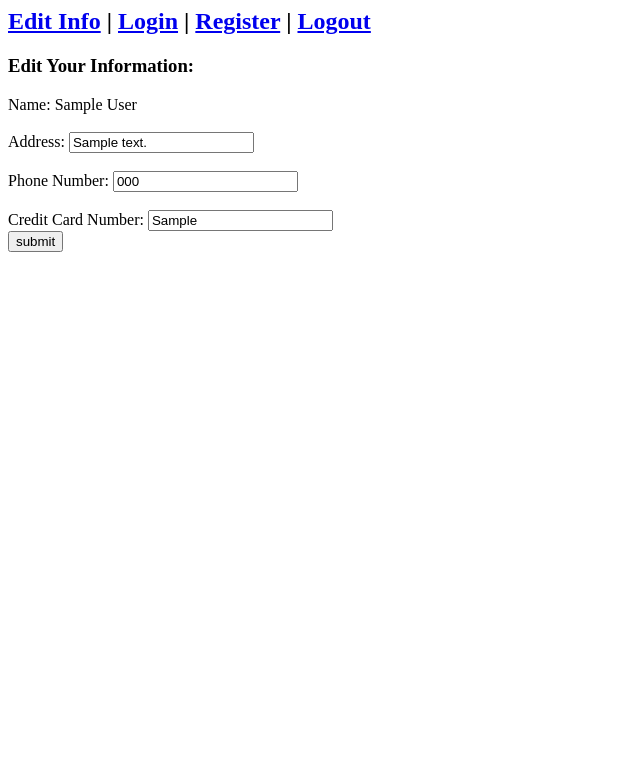
After one commit to amle92/tripleL, a PHP site: page /edituser.php in a window 1280 px wide. The commit adds this page. Shown: the top 783 px of the page, without its empty margins (0-640 px from the left). Run offline with PHP 8.4, Linux system fonts and the light colour scheme; the visitor is signed in with stand-in values (Sample User, id 1); tables that the repository leaves empty or names only in its code hold one stand-in row (values such as "Sample post").

Commit message:
edit info,logout
added functionality to edit info and logout

```diff
--- /dev/null
+++ b/Web/edituser.php
@@ -0,0 +1,68 @@
+<?php
+	session_start();
+	require_once("dbconnect.php");
+
+	$customerID = $_SESSION['customerID'];
+	$query = "SELECT * FROM customer WHERE customerID='$_SESSION[customerID]'";
+	$result = mysqli_query($conn, $query);
+	$data = mysqli_fetch_array($result);
+
+	$name = $data['name'];
+	$address = $data['address'];
+	$phone = $data['phone'];
+	$creditcard = $data['creditcard'];
+
+	if ($_POST) {
+		$address = $_POST['address'];
+		$phone = $_POST['phone'];
+		$creditcard = $_POST['creditcard'];
+
+		$query = "UPDATE customer SET address='$address', phone='$phone', creditcard='$creditcard' WHERE customerID='$customerID'";
+		$result = mysqli_query($conn, $query);
+
+		if ($result){
+			header('Location: userpage.php');
+		}
+	}
+
+
+	function printUserForm($name,$address,$phone,$creditcard){
+		echo "
+			<form action='edituser.php' method='post'>
+				<div>
+					<label for='name'>Name: </label> $name
+				</div>
+				<br>
+				<div>
+					<label for='address'>Address: </label>
+					<input type='text' name='address' placeholder='Address' value='$address' required>
+				<div>
+				<br>
+				<div>
+					<label for='phone'>Phone Number: </label>
+					<input type='text' name='phone' placeholder='(800)800-8080' value='$phone' pattern='[(][0-9]{3}[)][0-9]{3}[-][0-9]{4}' required>
+				<div>
+				<br>
+				<div>
+					<label for='creditcard'>Credit Card Number: </label>
+					<input type='text' name='creditcard' placeholder='1234567812345678' value='$creditcard' pattern='[0-9]{16}' required>
+				</div>
+				<input type='submit' name='edit' value='submit'>
+
+			</form>
+		";
+	}
+?>
+
+<html>
+
+	<head>
+	</head>
+
+	<body>
+		<?php require_once('navbar.php'); ?>
+		<h3>Edit Your Information:</h3>
+		<?php printUserForm($name,$address,$phone,$creditcard); ?>
+	</body>
+
+</html>
--- a/Web/navbar.php
+++ b/Web/navbar.php
@@ -1,7 +1,9 @@
 <h2>
-	<a href="userpage.php">User Homepage</a>
+	<a href="edituser.php">Edit Info</a>
 	 |
 	<a href="login.php">Login</a>
 	 |
 	<a href="register.php">Register</a>
+	 |
+	<a href="logout.php">Logout</a>
 </h2>
--- a/Web/register.php
+++ b/Web/register.php
@@ -80,6 +80,7 @@
 ?>
 
 <html>
+
 	<head>
 
 	</head>
```
Also changed, not shown: Web/logout.php (added, +8 -0 lines), Web/userpage.php (+9 -5 lines), Web/login.php (indentation only). Lines whose indentation alone changed are shown as unchanged.
